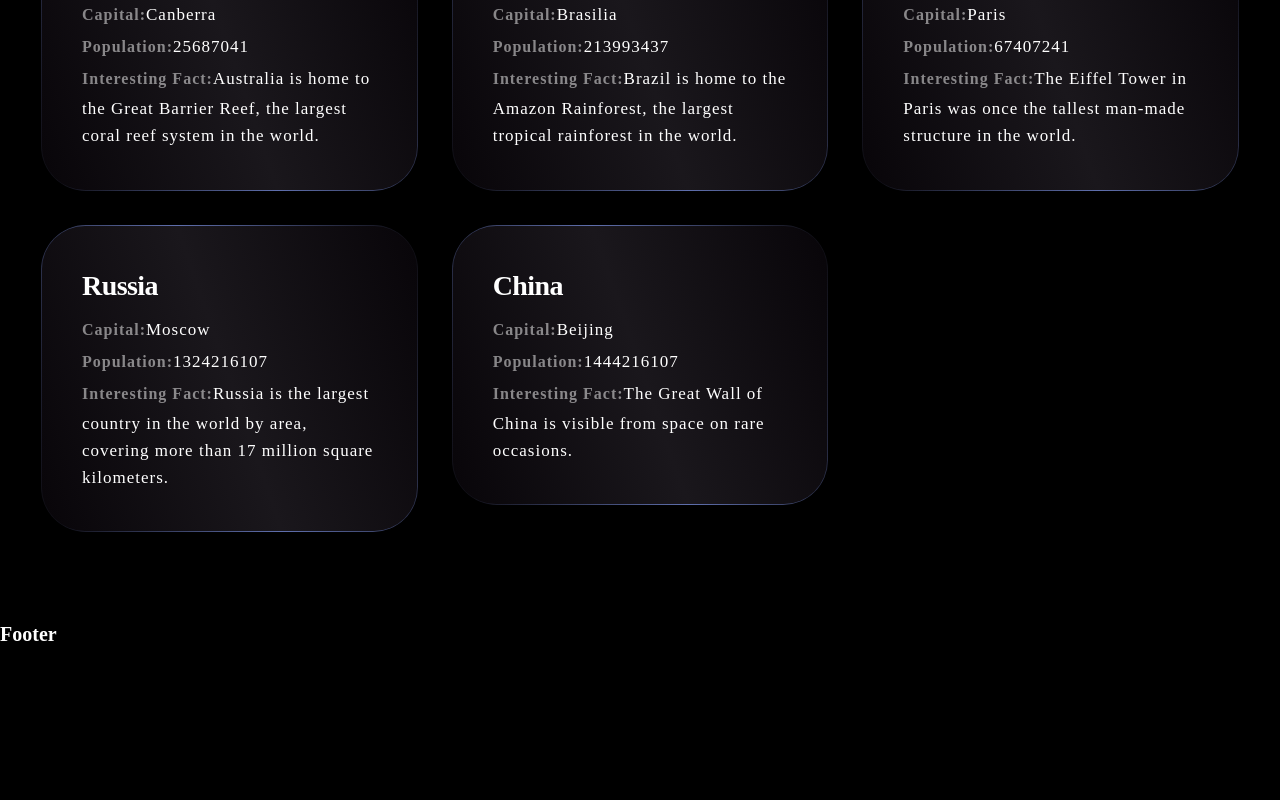
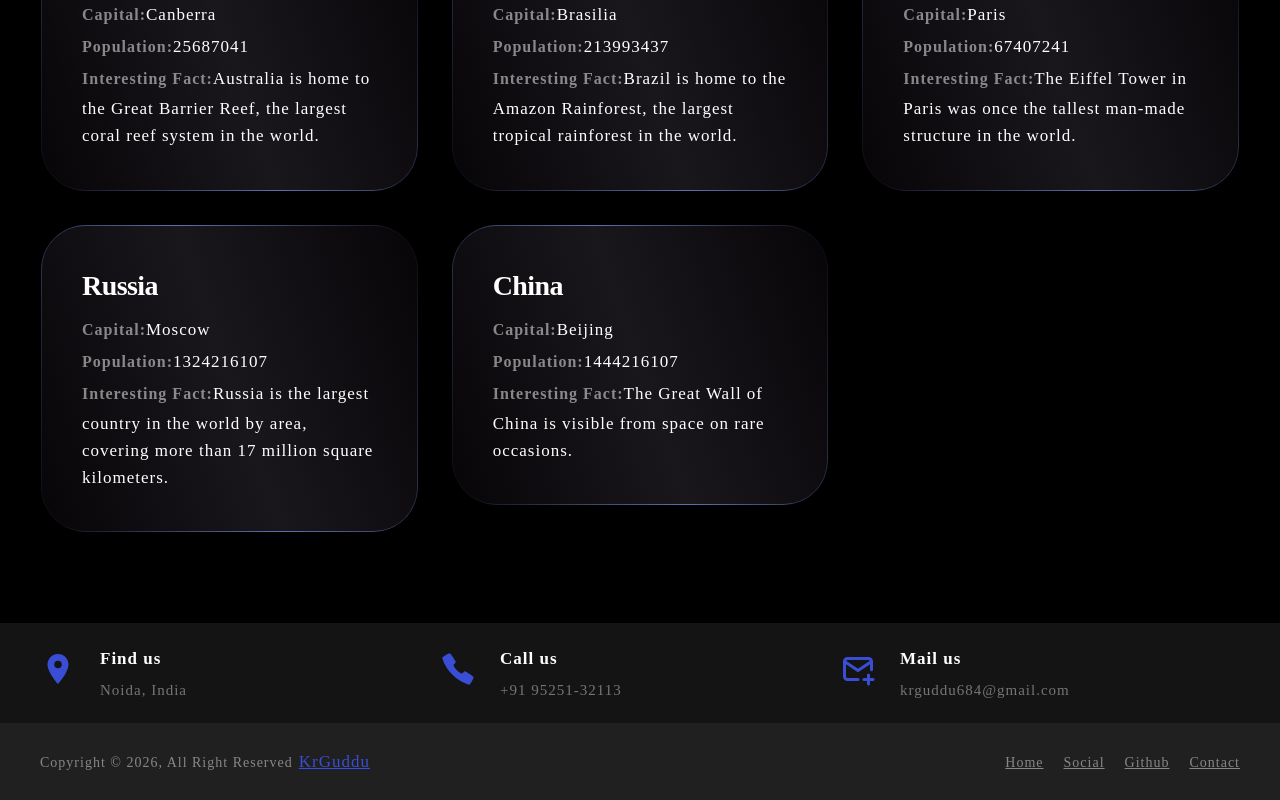
Before and after one commit to KrGuddu/react_country, a React (Vite) app: page / in a window 1280 px wide. Shown: the part 1216-2016 px from the top of the page. Before the commit the page ends 1862 px from the top, so only its background shows below. Built offline with nearby package versions, Linux system fonts and the light colour scheme.

Commit message:
footer page done

```diff
--- /dev/null
+++ b/src/api/footerApi.js
@@ -0,0 +1,3 @@
+// import footerData from "./footerApi.json";
+
+// export default footerData;
--- /dev/null
+++ b/src/api/footerApi.json
@@ -0,0 +1,17 @@
+[
+  {
+    "icon": "MdPlace",
+    "title": "Find us",
+    "details": "Noida, India"
+  },
+  {
+    "icon": "IoCallSharp",
+    "title": "Call us",
+    "details": "+91 95251-32113"
+  },
+  {
+    "icon": "TbMailPlus",
+    "title": "Mail us",
+    "details": "krguddu684@gmail.com"
+  }
+]
--- a/src/components/Layout/AppLayout.jsx
+++ b/src/components/Layout/AppLayout.jsx
@@ -1,5 +1,6 @@
 import {Headers} from "../UI/Headers";
-import {Footer} from "../UI/Footer";
+// import {Footers} from "../UI/Footer";
+import { Footers } from "../UI/Footer";
 import { Outlet } from "react-router-dom";
 
 export const AppLayout = () => {
@@ -7,7 +8,7 @@
     <>
       <Headers />
       <Outlet />
-      <Footer />
+      <Footers />
     </>
   );
 };
--- a/src/components/UI/Footer.jsx
+++ b/src/components/UI/Footer.jsx
@@ -1,7 +1,77 @@
-import React from 'react'
+// import footerContact from "../../api/footerApi";                //Also, we can handle the footer api data by footerApi.js file.
+import footerContact from "../../api/footerApi.json";
+import { IoCallSharp } from "react-icons/io5";
+import { MdPlace } from "react-icons/md";
+import { TbMailPlus } from "react-icons/tb";
 
-export const Footer = () => {
+import { NavLink } from "react-router-dom";
+
+export const Footers = () => {
+  const footerIcon = {
+    MdPlace: <MdPlace />,
+    IoCallSharp: <IoCallSharp />,
+    TbMailPlus: <TbMailPlus />,
+  };
+
   return (
-    <h1>Footer</h1>
-  )
-}
+    <footer className="footer-section">
+      <div className="container grid grid-three-cols">
+        {footerContact.map((curData, index) => {
+          const { icon, title, details } = curData;
+          return (
+            <div className="footer-contact" key={index}>
+              <div className="icon">{footerIcon[icon]}</div>
+              <div className="footer-contact-text">
+                <p>{title}</p>
+                <p>{details}</p>
+              </div>
+            </div>
+          );
+        })}
+      </div>
+
+      <div className="copyright-area">
+        <div className="container">
+          <div className="grid grid-two-cols">
+            <div className="copyright-text">
+              <p>
+                Copyright &copy; 2026, All Right Reserved
+                <NavLink to="https://guddudev.netlify.app/" target="_blank">
+                  KrGuddu
+                </NavLink>
+              </p>
+            </div>
+
+            <div className="footer-menu">
+              <ul>
+                <li>
+                  <NavLink to="/">Home</NavLink>
+                </li>
+
+                <li>
+                  <NavLink
+                    to="https://www.linkedin.com/in/krguddu684/"
+                    target="_blank"
+                  >
+                    Social
+                  </NavLink>
+                </li>
+                <li>
+                  <NavLink
+                    to="https://github.com/KrGuddu"
+                    target="_blank"
+                  >
+                    Github
+                  </NavLink>
+                </li>
+                <li>
+                  <NavLink to="/contact">Contact</NavLink>
+                </li>
+              </ul>
+            </div>
+          </div>
+        </div>
+      </div>
+    </footer>
+  );
+};
```
Also changed, not shown: timespan.txt.
